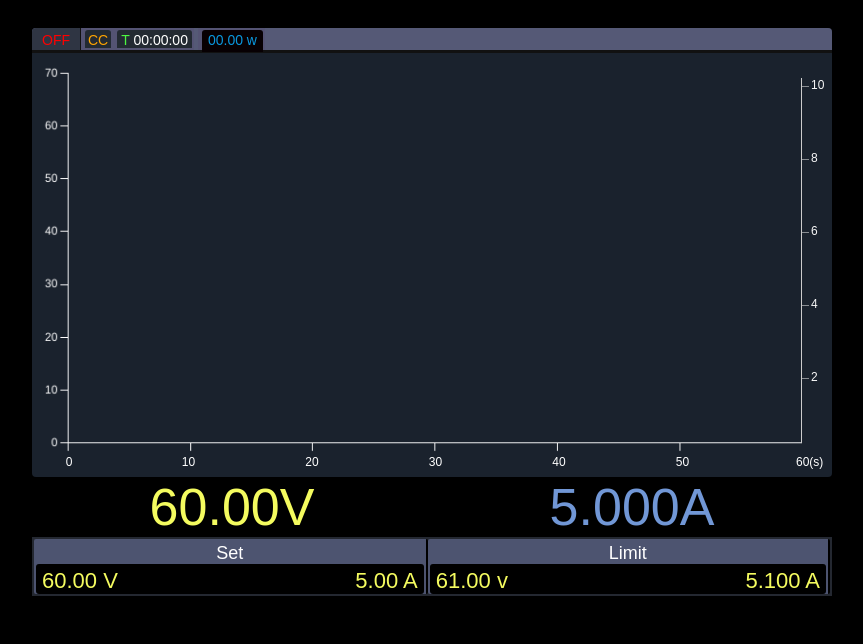
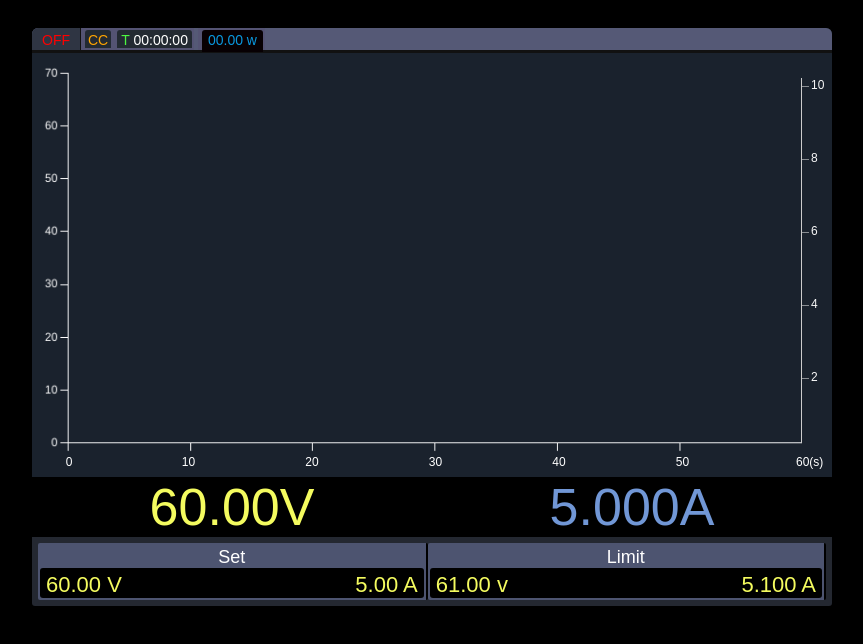
Before and after one commit to drewkeating/programmable-powersupply, a plain HTML site: page public/index.html in a window 1280 px wide. Shown: the whole page, without its empty margins (208-1071 px from the left). Drawn offline with nearby package versions, Linux system fonts and the light colour scheme.

Commit message:
ui tweaks

```diff
--- a/public/index.html
+++ b/public/index.html
@@ -20,13 +20,17 @@
       margin: auto;
 
       padding: 20px;
+
+      border-radius: 6px;
     }
     .red {
       color: red;
     }
     .chart {
       background-color: #1a222d;
-      border-radius: 4px;
+      border-radius: 6px;
+      border-bottom-left-radius: 0;
+      border-bottom-right-radius: 0;
       overflow: hidden;
       position: relative;
 
@@ -198,10 +202,14 @@
 
     .setlimit {
       background-color: #242831;
-      padding: 2px;
+      padding: 6px;
       color: #fff;
 
       display: flex;
+      border-radius: 3px;
+      border-top-left-radius: 0;
+      border-top-right-radius: 0;
+
     }
 
     .setlimit > div {
@@ -209,7 +217,7 @@
 
       background: black;
       border-radius: 2px;
-      padding: 4px 2px 0px 2px;
+      padding: 4px 2px 2px 2px;
 
       flex-grow: 1;
 
@@ -388,7 +396,7 @@
             type: 'linear',
             title: { display: false, text: 'Time (s)' },
             suggestedMin: 0,
-            suggestedMax: 60,
+            suggestedMax: 600,
 
           },
           y: {
```
